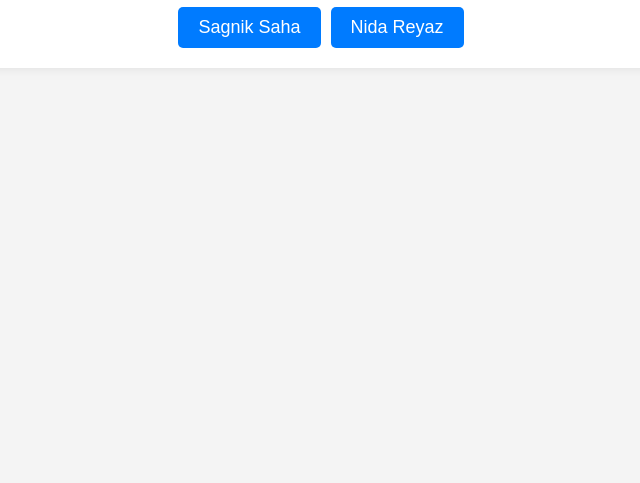
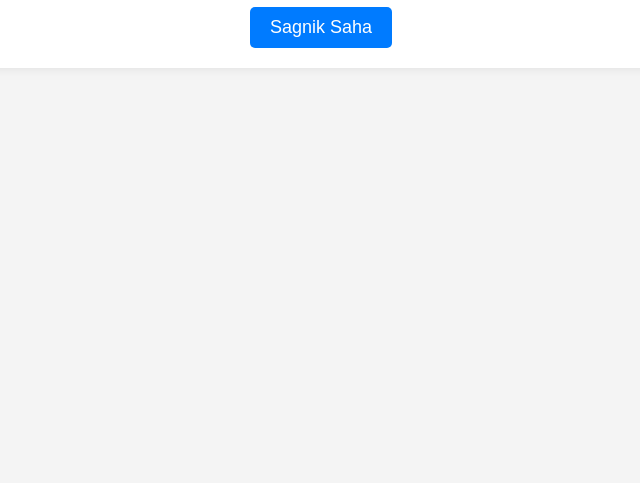
Before and after one commit to sagniksaha279/Smart-Merit, a plain HTML site: page frontend/details-us.html in a window 1280 px wide. Shown: the part 317-800 px from the top of the page, without its empty margins (319-959 px from the left). Drawn offline with Linux system fonts and the light colour scheme.

Commit message:
Update details-us.html

```diff
--- a/frontend/details-us.html
+++ b/frontend/details-us.html
@@ -51,7 +51,6 @@
         <h1>We are Tech Tots</h1>
         <div class="team">
             <div class="member">Sagnik Saha</div>
-            <div class="member">Nida Reyaz</div>
         </div>
     </div>
 </body>
```
